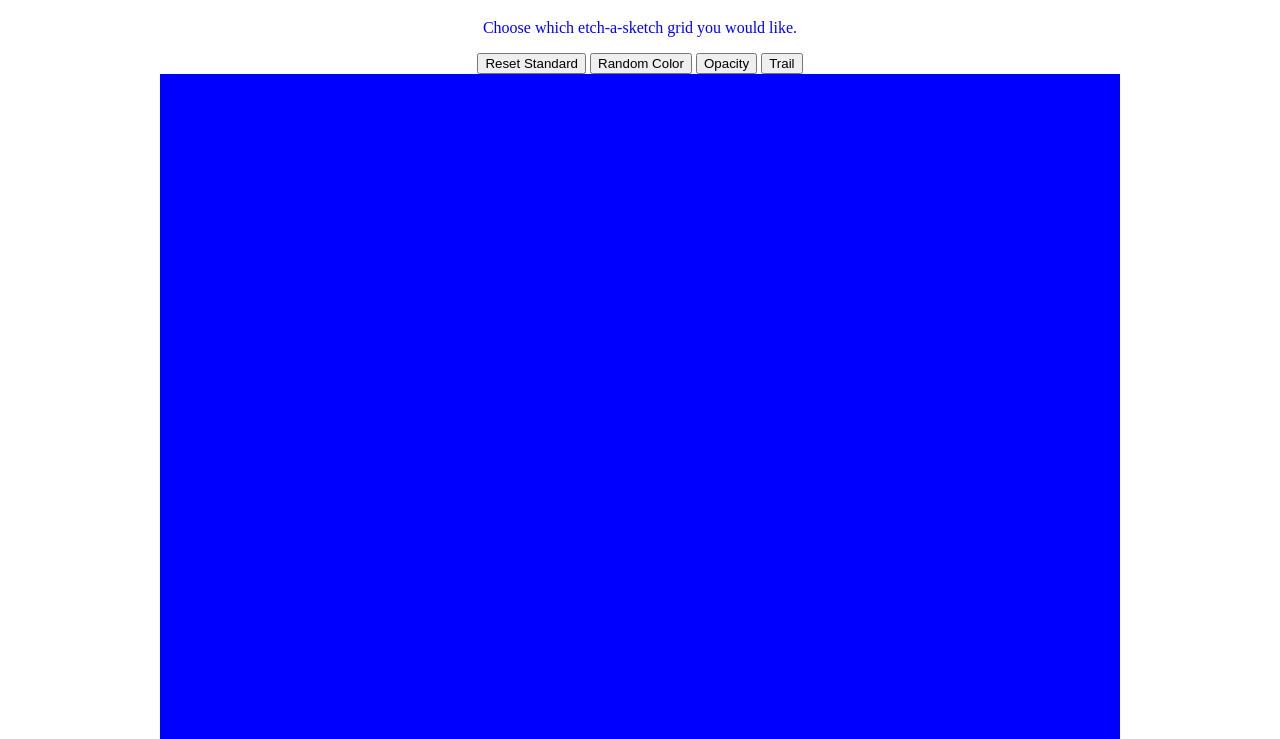
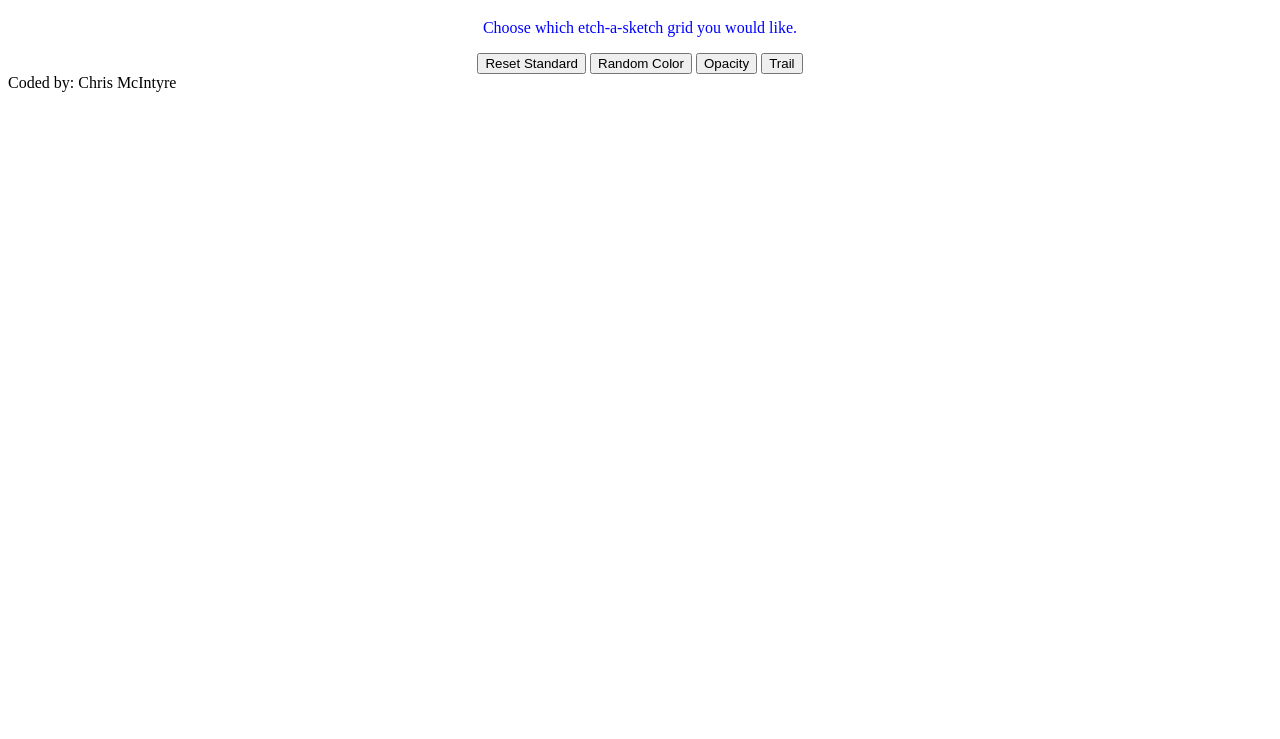
Before and after one commit to leamerluck/etch-a-sketch, a plain HTML site: page the_odin_project/etch-a-sketch/index.html in a window 1280 px wide. Shown: the part 61-800 px from the top of the page. Drawn offline with nearby package versions, Linux system fonts and the light colour scheme.

Commit message:
Update index.html

```diff
--- a/the_odin_project/etch-a-sketch/index.html
+++ b/the_odin_project/etch-a-sketch/index.html
@@ -22,5 +22,5 @@
 </body>
 
 <script src="https://ajax.googleapis.com/ajax/libs/jquery/1.11.2/jquery.min.js"></script>
-<script src="grid.js"></script>
+<script src="../grid.js"></script>
 </html>
```
